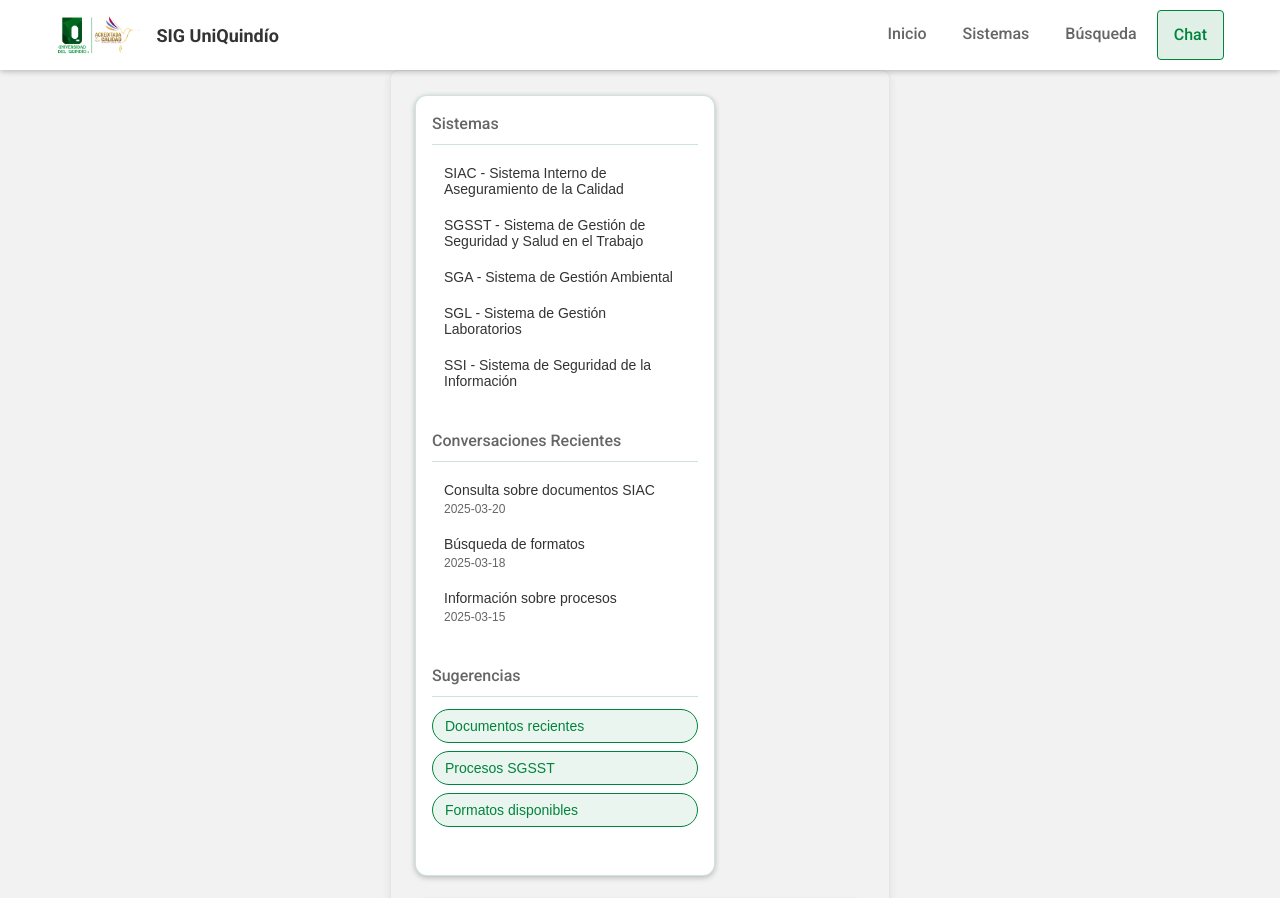
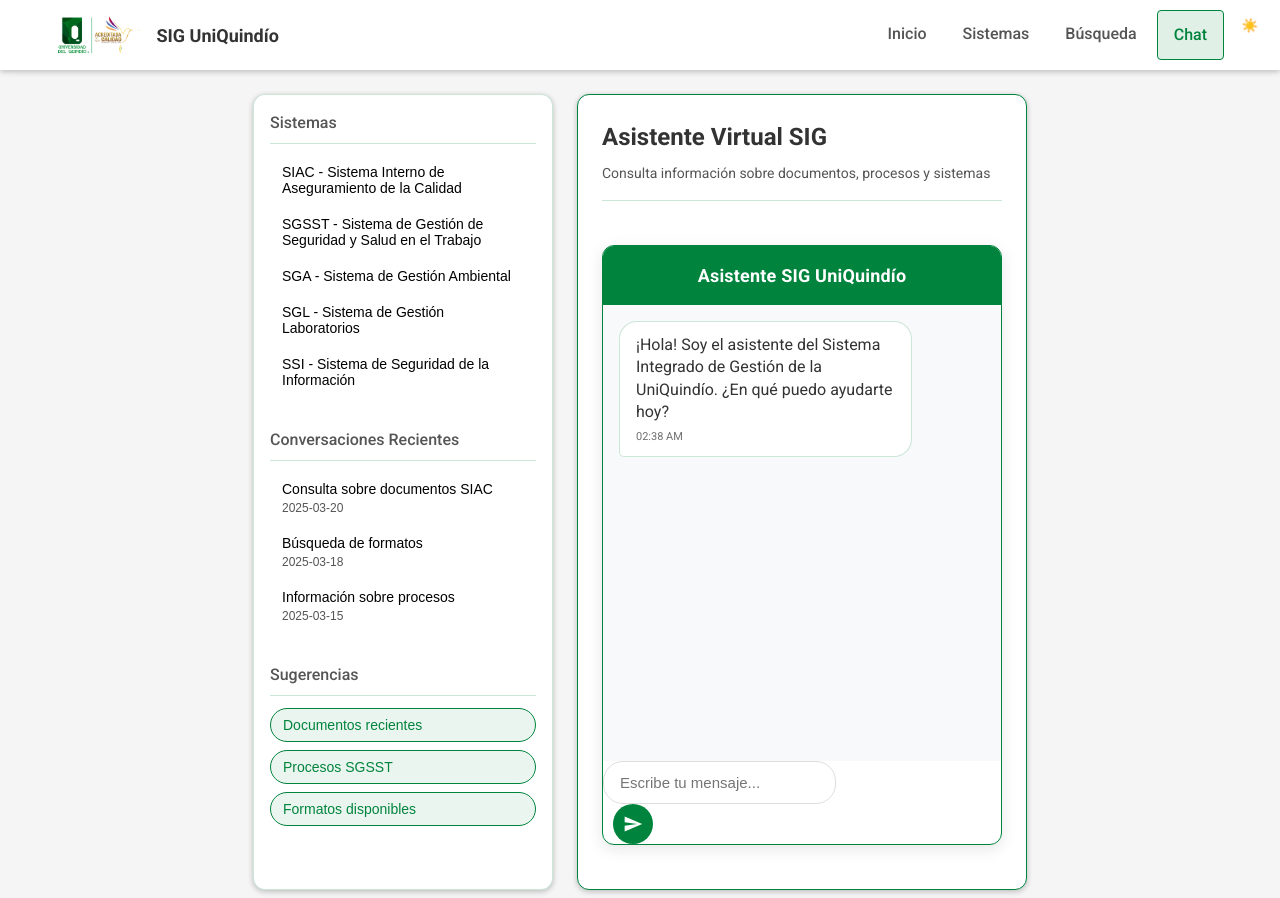
Before and after one commit to Luisosky/Chatbot-SIG-Uniquindio, a React (Create React App) app in the folder frontend/: page /chat in a window 1280 px wide. Shown: the top 898 px of the page. Built offline with nearby package versions, Linux system fonts and the light colour scheme.

Commit message:
Feat: Agregue la funcionalidad de alternar temas y mejore la estructura de los componentes de la aplicación

```diff
--- a/frontend/src/App.css
+++ b/frontend/src/App.css
@@ -26,9 +26,6 @@ body {
   background-color: var(--primary-color);
   color: var(--uniquindio-white);
   box-shadow: 0 2px 4px rgba(0, 0, 0, 0.1);
-  position: sticky;
-  top: 0;
-  z-index: 100;
 }
 
 .header-container {
@@ -45,7 +42,7 @@ body {
   font-size: var(--font-size-xl);
 }
 
-/* NAVEGACIÓN */
+/* NAVEGACIÓN (si la necesitas) */
 .navbar {
   display: flex;
   gap: var(--space-md);
@@ -55,43 +52,10 @@ body {
   color: var(--uniquindio-white);
   text-decoration: none;
   font-weight: 500;
-  transition: opacity var(--transition-fast), transform var(--transition-fast);
-  position: relative;
-  padding: var(--space-xs) var(--space-sm);
 }
 
 .navbar a:hover {
-  opacity: 0.9;
-  transform: translateY(-2px);
-}
-
-.navbar a:focus {
-  outline: 2px solid rgba(255, 255, 255, 0.3);
-  outline-offset: 2px;
-}
-
-.navbar a::after {
-  content: '';
-  position: absolute;
-  bottom: 0;
-  left: 50%;
-  transform: translateX(-50%);
-  width: 0;
-  height: 2px;
-  background-color: var(--uniquindio-white);
-  transition: width var(--transition-normal);
-}
-
-.navbar a:hover::after {
-  width: 80%;
-}
-
-.navbar a.active {
-  font-weight: 700;
-}
-
-.navbar a.active::after {
-  width: 80%;
+  text-decoration: underline;
 }
 
 /* CONTENIDO */
@@ -101,16 +65,17 @@ main {
   max-width: 1200px;
   margin: var(--space-md) auto;
   padding: var(--space-md);
-  background-color: var(--uniquindio-white);
+  background-color: var(--bg-primary);
+  color: var(--text-primary);
   border-radius: var(--border-radius-md);
   box-shadow: 0 2px 6px rgba(0, 0, 0, 0.06);
 }
 
 /* FOOTER */
 .app-footer {
-  background-color: var(--uniquindio-dark-blue);
-  color: var(--uniquindio-white);
-  padding: var(--space-sm) 0 var(--space-md);
+  background-color: var(--bg-tertiary);
+  color: var(--text-primary);
+  padding: var(--space-md) 0;
   margin-top: auto;
   width: 100%;
 }
@@ -125,23 +90,6 @@ main {
   font-size: var(--font-size-sm);
 }
 
-.footer-links {
-  display: flex;
-  gap: var(--space-md);
-  margin-top: var(--space-sm);
-}
-
-.footer-links a {
-  color: var(--uniquindio-white);
-  opacity: 0.8;
-  transition: opacity var(--transition-fast);
-}
-
-.footer-links a:hover {
-  opacity: 1;
-  text-decoration: none;
-}
-
 /* BOTONES */
 .primary-button {
   display: inline-block;
@@ -152,21 +100,11 @@ main {
   font-weight: 500;
   border: none;
   cursor: pointer;
-  transition: background-color var(--transition-fast), transform var(--transition-fast);
+  transition: background-color var(--transition-fast);
 }
 
 .primary-button:hover {
   background-color: #006c31;
-  transform: translateY(-2px);
-}
-
-.primary-button:focus {
-  outline: 2px solid rgba(0, 132, 61, 0.3);
-  outline-offset: 2px;
-}
-
-.primary-button:active {
-  transform: translateY(1px);
 }
 
 .secondary-button {
@@ -178,177 +116,11 @@ main {
   font-weight: 500;
   border: 1px solid var(--primary-color);
   cursor: pointer;
-  transition: background-color var(--transition-fast), transform var(--transition-fast);
+  transition: background-color var(--transition-fast);
 }
 
 .secondary-button:hover {
   background-color: rgba(0, 132, 61, 0.08);
-  transform: translateY(-2px);
-}
-
-.secondary-button:focus {
-  outline: 2px solid rgba(0, 132, 61, 0.3);
-  outline-offset: 2px;
-}
-
-.secondary-button:active {
-  transform: translateY(1px);
-}
-
-/* ESTILOS PARA EL CHAT */
-.chat-container {
-  display: flex;
-  flex-direction: column;
-  height: 500px;
-  border: 1px solid var(--bg-tertiary);
-  border-radius: var(--border-radius-md);
-  overflow: hidden;
-  box-shadow: 0 3px 10px rgba(0, 0, 0, 0.08);
-}
-
-.chat-header {
-  padding: var(--space-sm) var(--space-md);
-  background-color: var(--primary-color);
-  color: var(--uniquindio-white);
-  font-weight: 500;
-  display: flex;
-  align-items: center;
-  justify-content: space-between;
-}
-
-.chat-header-title {
-  display: flex;
-  align-items: center;
-  gap: var(--space-sm);
-}
-
-.chat-header-icon {
-  font-size: var(--font-size-xl);
-}
-
-.chat-messages {
-  flex: 1;
-  overflow-y: auto;
-  padding: var(--space-sm);
-  display: flex;
-  flex-direction: column;
-  background-color: var(--bg-secondary);
-}
-
-.chat-message {
-  padding: var(--space-sm);
-  border-radius: var(--border-radius-md);
-  margin-bottom: var(--space-xs);
-  max-width: 80%;
-  position: relative;
-  animation: fadeIn var(--transition-normal);
-}
-
-@keyframes fadeIn {
-  from { opacity: 0; transform: translateY(10px); }
-  to { opacity: 1; transform: translateY(0); }
-}
-
-.user-message {
-  background-color: var(--primary-color);
-  color: white;
-  align-self: flex-end;
-  border-bottom-right-radius: var(--space-xxs);
-}
-
-.bot-message {
-  background-color: var(--bg-tertiary);
-  color: var(--text-primary);
-  align-self: flex-start;
-  border-bottom-left-radius: var(--space-xxs);
-}
-
-.message-time {
-  font-size: var(--font-size-xs);
-  opacity: 0.7;
-  margin-top: var(--space-xxs);
-  display: block;
-}
-
-.user-message .message-time {
-  text-align: right;
-}
-
-.typing-indicator {
-  display: flex;
-  align-items: center;
-  gap: var(--space-xxs);
-  padding: var(--space-xs) var(--space-sm);
-  background-color: var(--bg-tertiary);
-  border-radius: var(--border-radius-md);
-  width: fit-content;
-  margin-bottom: var(--space-xs);
-}
-
-.typing-dot {
-  width: 8px;
-  height: 8px;
-  background-color: var(--text-tertiary);
-  border-radius: 50%;
-  animation: pulse 1.5s infinite;
-}
-
-.typing-dot:nth-child(2) {
-  animation-delay: 0.2s;
-}
-
-.typing-dot:nth-child(3) {
-  animation-delay: 0.4s;
-}
-
-@keyframes pulse {
-  0%, 100% {
-    transform: scale(0.8);
-    opacity: 0.5;
-  }
-  50% {
-    transform: scale(1);
-    opacity: 1;
-  }
-}
-
-.chat-input-container {
-  display: flex;
-  padding: var(--space-xs);
-  border-top: 1px solid var(--bg-tertiary);
-  background-color: var(--bg-primary);
-}
-
-.chat-input {
-  flex: 1;
-  padding: var(--space-sm);
-  border: 1px solid var(--bg-tertiary);
-  border-radius: var(--border-radius-md);
-  font-size: var(--font-size-md);
-  outline: none;
-  transition: border-color var(--transition-fast);
-}
-
-.chat-input:focus {
-  border-color: var(--primary-color);
-}
-
-.send-button {
-  background-color: var(--primary-color);
-  color: var(--uniquindio-white);
-  border: none;
-  border-radius: var(--border-radius-md);
-  padding: var(--space-sm) var(--space-md);
-  margin-left: var(--space-xs);
-  cursor: pointer;
-  transition: background-color var(--transition-fast);
-  display: flex;
-  align-items: center;
-  justify-content: center;
-}
-
-.send-button:hover {
-  background-color: #006c31;
 }
 
 /* UTILIDADES */
@@ -360,69 +132,17 @@ main {
   text-align: left;
 }
 
-/* Espaciado */
-.mt-0 { margin-top: 0; }
-.mt-1 { margin-top: var(--space-xxs); }
-.mt-2 { margin-top: var(--space-xs); }
-.mt-3 { margin-top: var(--space-sm); }
-.mt-4 { margin-top: var(--space-md); }
-.mt-5 { margin-top: var(--space-lg); }
-
-.mb-0 { margin-bottom: 0; }
-.mb-1 { margin-bottom: var(--space-xxs); }
-.mb-2 { margin-bottom: var(--space-xs); }
-.mb-3 { margin-bottom: var(--space-sm); }
-.mb-4 { margin-bottom: var(--space-md); }
-.mb-5 { margin-bottom: var(--space-lg); }
-
-.ml-0 { margin-left: 0; }
-.ml-1 { margin-left: var(--space-xxs); }
-.ml-2 { margin-left: var(--space-xs); }
-.ml-3 { margin-left: var(--space-sm); }
-.ml-4 { margin-left: var(--space-md); }
-.ml-5 { margin-left: var(--space-lg); }
-
-.mr-0 { margin-right: 0; }
-.mr-1 { margin-right: var(--space-xxs); }
-.mr-2 { margin-right: var(--space-xs); }
-.mr-3 { margin-right: var(--space-sm); }
-.mr-4 { margin-right: var(--space-md); }
-.mr-5 { margin-right: var(--space-lg); }
-
-.p-0 { padding: 0; }
-.p-1 { padding: var(--space-xxs); }
-.p-2 { padding: var(--space-xs); }
-.p-3 { padding: var(--space-sm); }
-.p-4 { padding: var(--space-md); }
-.p-5 { padding: var(--space-lg); }
-
-/* Contenedores de flex útiles */
-.flex {
-  display: flex;
+.margin-bottom-md {
+  margin-bottom: var(--space-md);
 }
 
-.flex-col {
-  display: flex;
-  flex-direction: column;
+.margin-top-md {
+  margin-top: var(--space-md);
 }
 
-.items-center {
-  align-items: center;
+.padding-md {
+  padding: var(--space-md);
 }
-
-.justify-center {
-  justify-content: center;
-}
-
-.justify-between {
-  justify-content: space-between;
-}
-
-.gap-1 { gap: var(--space-xxs); }
-.gap-2 { gap: var(--space-xs); }
-.gap-3 { gap: var(--space-sm); }
-.gap-4 { gap: var(--space-md); }
-.gap-5 { gap: var(--space-lg); }
 
 /* RESPONSIVE */
 @media (max-width: var(--breakpoint-md)) {
@@ -435,59 +155,30 @@ main {
   .navbar {
     flex-direction: column;
     margin-top: var(--space-xs);
-    gap: var(--space-xs);
   }
 
   main {
-    margin: var(--space-sm);
-    padding: var(--space-sm);
-  }
-
-  .chat-container {
-    height: 400px;
-  }
-
-  .chat-message {
-    max-width: 90%;
+    margin: var(--space-md);
+    padding: var(--space-md);
   }
 }
 
-/* MODO OSCURO (opcional) */
-@media (prefers-color-scheme: dark) {
-  :root {
-    --bg-primary: #1e1e1e;
-    --bg-secondary: #121212;
-    --bg-tertiary: #2d2d2d;
-    --text-primary: #f5f5f5;
-    --text-secondary: #b3b3b3;
-    --text-tertiary: #8c8c8c;
-  }
+/* Tema claro */
+body[data-theme="light"] {
+  --bg-primary: #ffffff;
+  --bg-secondary: #f5f5f5;
+  --bg-tertiary: #eaeaea;
+  --text-primary: #000000;
+  --text-secondary: #555555;
+  --footer-bg: #efefef;
+}
 
-  .chat-container {
-    border-color: #444;
-  }
-
-  .chat-input {
-    background-color: #2d2d2d;
-    color: var(--text-primary);
-    border-color: #444;
-  }
-
-  .bot-message {
-    background-color: #2d2d2d;
-  }
-
-  .animate-routes-container{
-    position: relative;
-    min-height: 100vh;
-    overflow-x: hidden;
-  }
-
-  .page-content{
-    width: 100%;
-  }
-
-  html, body{
-    overflow-x: hidden;
-  }
+/* Tema oscuro */
+body[data-theme="dark"] {
+  --bg-primary: #1e1e1e;
+  --bg-secondary: #121212;
+  --bg-tertiary: #2d2d2d;
+  --text-primary: #f5f5f5;
+  --text-secondary: #b3b3b3;
+  --footer-bg: #2d2d2d;
 }
--- a/frontend/src/App.js
+++ b/frontend/src/App.js
@@ -1,4 +1,4 @@
-import React from 'react';
+import React, { useState, useEffect } from 'react';
 import { BrowserRouter as Router, Routes, Route, useLocation } from 'react-router-dom';
 import { AnimatePresence } from 'framer-motion';
 import HomePage from './pages/HomePage';
@@ -91,8 +91,35 @@ function AnimatedRoutes() {
 }
 
 function App() {
+  const [theme, setTheme] = useState('light');
+
+  useEffect(() => {
+    // Aplicar el tema al cargar la aplicación (black mode)
+    document.body.setAttribute('data-theme', theme);
+  }, [theme]);
+
+  const toggleTheme = () => {
+    setTheme(prev => (prev === 'light' ? 'dark' : 'light'));
+  };
+
   return (
     <Router>
+      <button
+        onClick={toggleTheme}
+        style={{
+          position: 'fixed',
+          top: '10px',
+          right: '10px',
+          zIndex: 1000,
+          padding: '8px 12px',
+          border: 'none',
+          borderRadius: '4px',
+          cursor: 'pointer',
+          backgroundColor: 'transparent',
+        }}
+      >
+        {theme === 'light' ? '☀️' : '🌙'}
+      </button>
       <AnimatedRoutes />
     </Router>
   );
```
Also changed, not shown: 1 other file (tests, documents, lock files or other folders).
